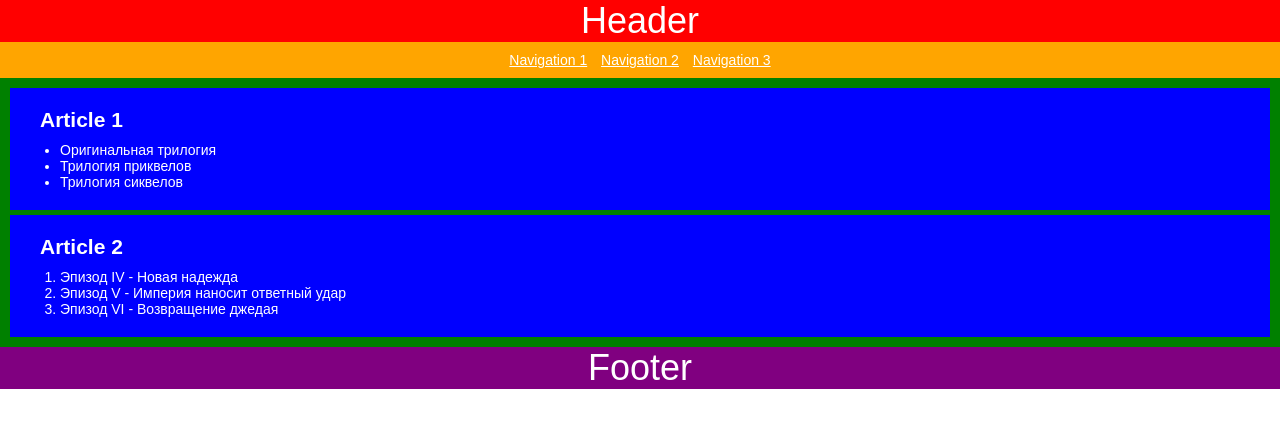
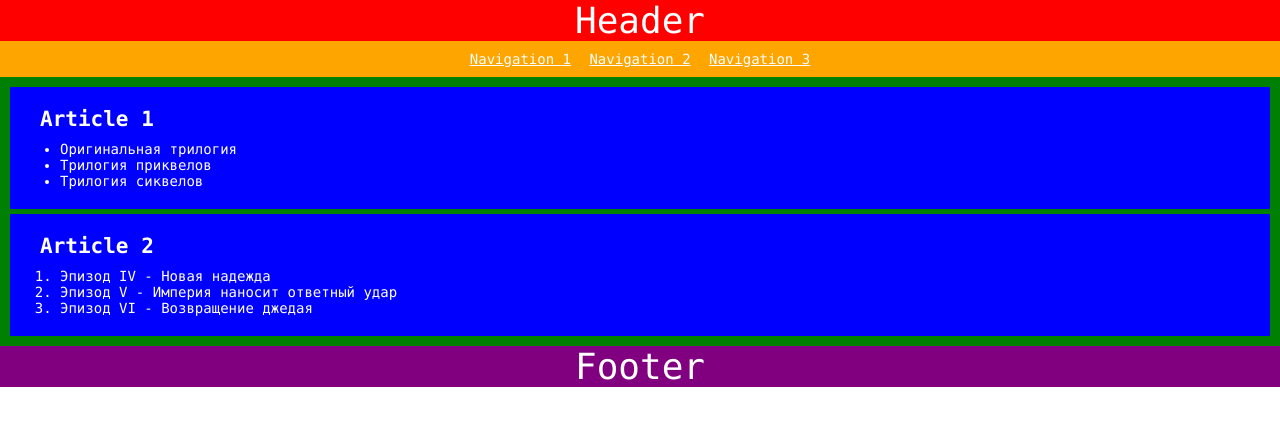
Before and after one commit to js-tasks-ru/htmlcss-20240913_dimka1985, a website: page 02-dz0/01-semantic-mockup/solution.html in a window 1280 px wide. Drawn offline with Linux system fonts and the light colour scheme.

Commit message:
Change font to consolas

```diff
--- a/02-dz0/01-semantic-mockup/style.css
+++ b/02-dz0/01-semantic-mockup/style.css
@@ -8,7 +8,7 @@ html,body{
 	height: 100%;
 	width: 100%;
 
-  font-family: Arial, Helvetica, sans-serif;
+  font-family: consolas, 'Times New Roman', serif;
 	font-size: 14px;
 	color: #fff;
 }
```
